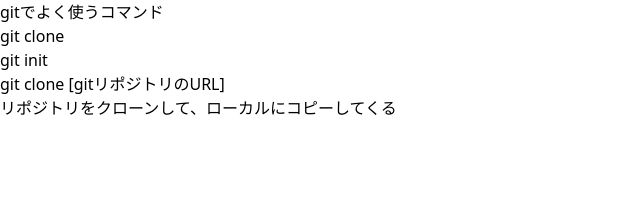
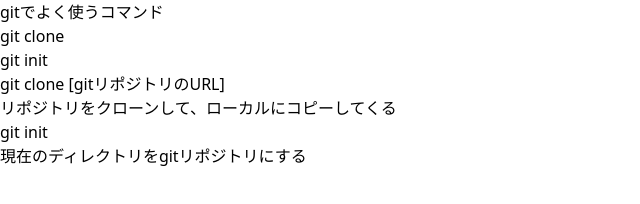
Before and after one commit to Kazunari-h/haltokyo-git-2021, a plain HTML site: page src/index.html in a window 1280 px wide. Shown: the whole page, without its empty margins (0-640 px from the left). Drawn offline with nearby package versions, Linux system fonts and the light colour scheme.

Commit message:
initの項目を追加

```diff
--- a/src/index.html
+++ b/src/index.html
@@ -25,6 +25,11 @@
                 <h2>git clone [gitリポジトリのURL]</h2>
                 <p>リポジトリをクローンして、ローカルにコピーしてくる</p>
             </div>
+
+            <div>
+                <h2>git init</h2>
+                <p>現在のディレクトリをgitリポジトリにする</p>
+            </div>
         </section>
         <!-- 2. githubの機能紹介 -->
         <!-- 3. 便利ツールの設定 -->
```
